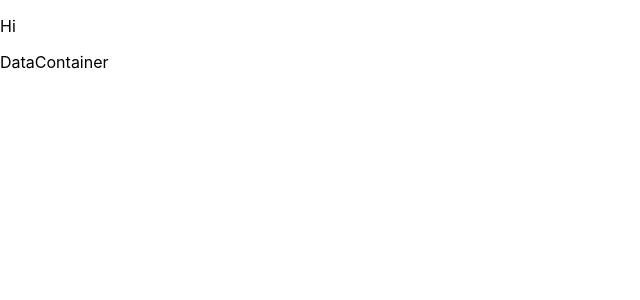
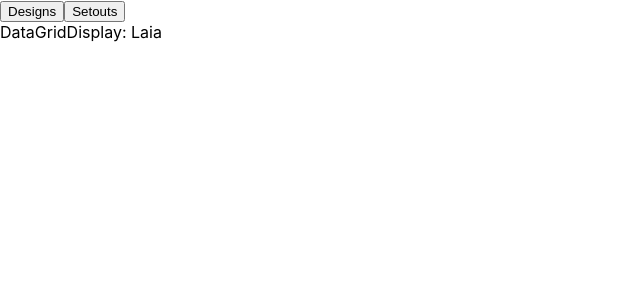
Before and after one commit to javisastre/designs-setouts-react-ts, a React (Create React App) app: page / in a window 1280 px wide. Shown: the top 300 px of the page, without its empty margins (0-640 px from the left). Built offline with nearby package versions, Linux system fonts and the light colour scheme.

Commit message:
navbar finished and gridDisplay component connected

```diff
--- a/src/App.tsx
+++ b/src/App.tsx
@@ -1,10 +1,19 @@
-import DataContainer from "./components/DataContainer";
+import React, { useState } from "react";
+import DataGridDisplay from "./components/DataGridDisplay";
+import NavBar from "./components/NavBar";
 
 const App: React.FC = () => {
+  const [isDesigns, setIsDesigns] = useState<Boolean>(true);
+
   return (
     <div className='App'>
-      <p>Hi</p>
-      <DataContainer />
+      <NavBar setIsDesigns={setIsDesigns} />
+
+      {isDesigns ? (
+        <DataGridDisplay someName='Laia' />
+      ) : (
+        <DataGridDisplay someName='Jeff' />
+      )}
     </div>
   );
 };
--- a/src/components/DataContainer.tsx
+++ /dev/null
@@ -1,7 +0,0 @@
-import React from "react";
-
-const DataContainer: React.FC = () => {
-  return <div>DataContainer</div>;
-};
-
-export default DataContainer;
--- /dev/null
+++ b/src/components/DataGridDisplay.tsx
@@ -0,0 +1,12 @@
+import React from "react";
+
+interface Props {
+  someName: string;
+}
+
+const DataGridDisplay: React.FC<Props> = (props) => {
+  const { someName } = props;
+  return <div>DataGridDisplay: {someName}</div>;
+};
+
+export default DataGridDisplay;
--- /dev/null
+++ b/src/components/NavBar.tsx
@@ -0,0 +1,17 @@
+import React from "react";
+
+interface Props {
+  setIsDesigns: React.Dispatch<React.SetStateAction<Boolean>>;
+}
+
+const NavBar: React.FC<Props> = (props) => {
+  const { setIsDesigns } = props;
+  return (
+    <div>
+      <button onClick={() => setIsDesigns(true)}>Designs</button>
+      <button onClick={() => setIsDesigns(false)}>Setouts</button>
+    </div>
+  );
+};
+
+export default NavBar;
```
